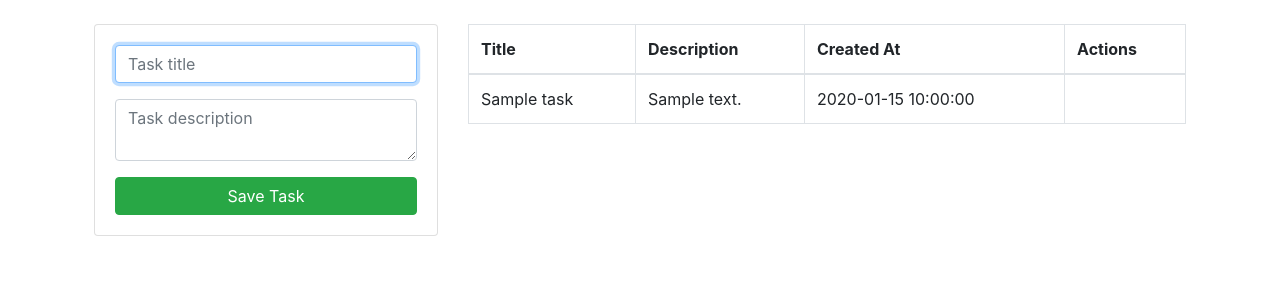
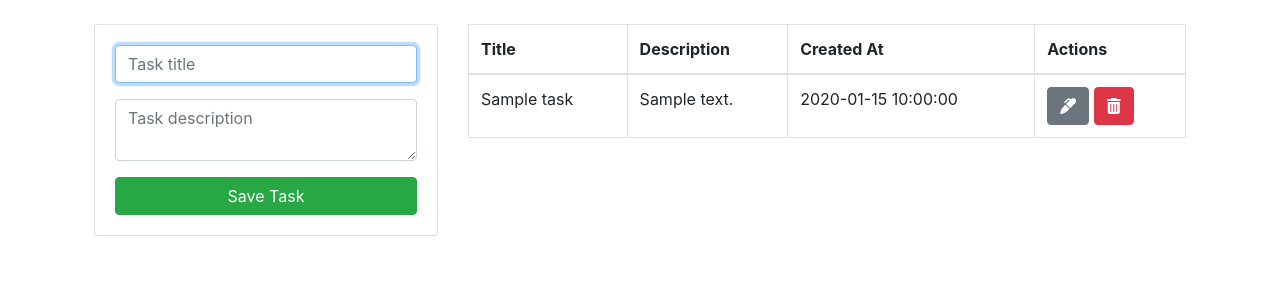
Before and after one commit to kenyihq/php-crud, a PHP site: page / in a window 1280 px wide. Shown: the part 56-356 px from the top of the page. Run offline with PHP 8.4, Linux system fonts and the light colour scheme; tables that the repository leaves empty or names only in its code hold one stand-in row (values such as "Sample post"); some libraries are stand-ins or nearby versions.

Commit message:
Added icon edit and incon delete will be added in index table, added CDN font awesome

```diff
--- a/includes/header.php
+++ b/includes/header.php
@@ -7,6 +7,8 @@
     <title>Task</title>
     <!-- CSS only -->
     <link rel="stylesheet" href="https://cdn.jsdelivr.net/npm/bootstrap@4.6.1/dist/css/bootstrap.min.css" integrity="sha384-zCbKRCUGaJDkqS1kPbPd7TveP5iyJE0EjAuZQTgFLD2ylzuqKfdKlfG/eSrtxUkn" crossorigin="anonymous">
+    <!-- FONT AWESOME -->
+    <script src="https://kit.fontawesome.com/c0ab1ecaf1.js" crossorigin="anonymous"></script>
 </head>
 <body>
     <nav class="navbar navbar-dark bg-dark">
--- a/index.php
+++ b/index.php
@@ -52,6 +52,14 @@ include("db.php");
                             <td><?php echo $row['title'] ?></td>
                             <td><?php echo $row['description'] ?></td>
                             <td><?php echo $row['created_at'] ?></td>
+                            <td>
+                                <a href="edit_task.php?id=<?php echo $row['id']?>" class="btn btn-secondary">
+                                    <i class="fas fa-marker"></i>
+                                </a>
+                                <a href="delete_task.php?id=<?php echo $row['id']?>" class="btn btn-danger">
+                                    <i class="fas fa-trash-alt"></i>
+                                </a>
+                            </td>
                         </tr>
 
 
```
